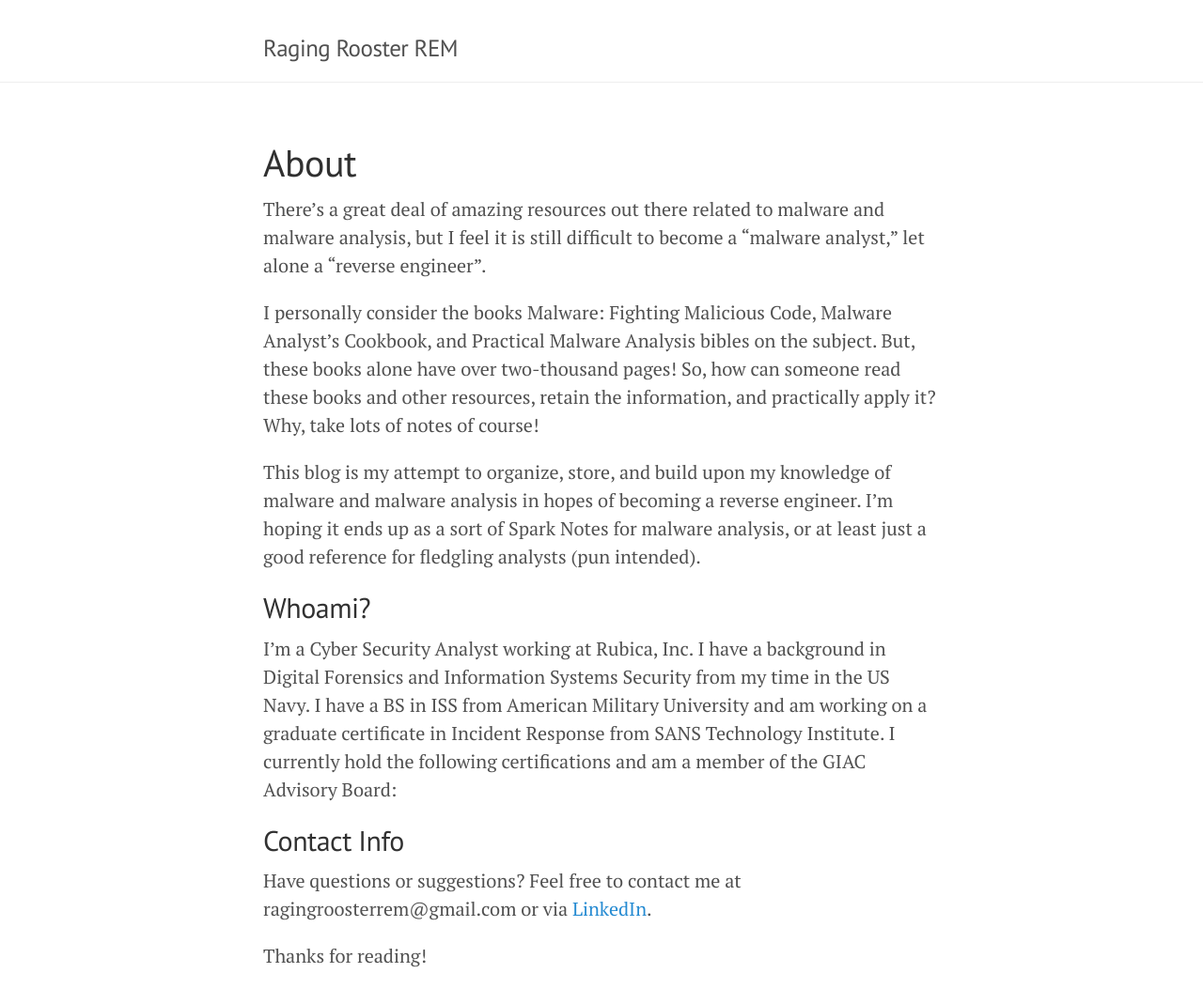
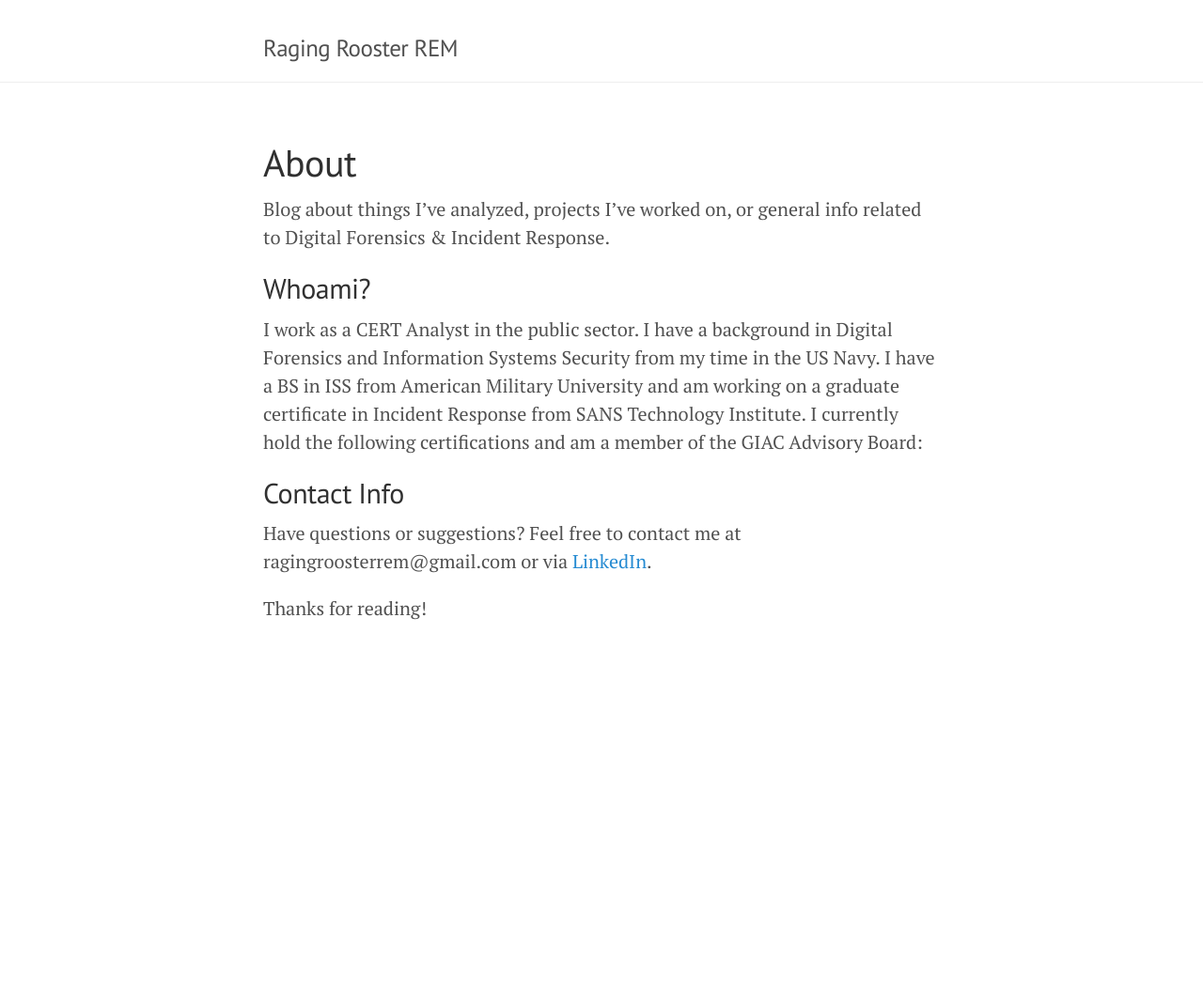
Before and after one commit to ragingrooster/ragingrooster.github.io, a Jekyll site: the page built from about.md, in a window 1280 px wide, cut to the strip 104-1217 px from the top of the page. Shown: the top 1069 px of the strip at 94% size. Built offline with Jekyll 4.4.1, drawn with Linux system fonts in a browser that asks for light colours; a script that is not in the unit is left out; after the commit the page ends 900 px from its top, so only the background shows below that.

Commit message:
Update about.md

```diff
--- a/about.md
+++ b/about.md
@@ -3,15 +3,11 @@ layout: page
 title: About
 ---
 
-There's a great deal of amazing resources out there related to malware and malware analysis, but I feel it is still difficult to become a "malware analyst," let alone a "reverse engineer".
-
-I personally consider the books Malware: Fighting Malicious Code, Malware Analyst's Cookbook, and Practical Malware Analysis bibles on the subject. But, these books alone have over two-thousand pages! So, how can someone read these books and other resources, retain the information, and practically apply it? Why, take lots of notes of course!
-
-This blog is my attempt to organize, store, and build upon my knowledge of malware and malware analysis in hopes of becoming a reverse engineer. I'm hoping it ends up as a sort of Spark Notes for malware analysis, or at least just a good reference for fledgling analysts (pun intended).
+Blog about things I've analyzed, projects I've worked on, or general info related to Digital Forensics & Incident Response.
 
 ## Whoami?
 
-I'm a Cyber Security Analyst working at Rubica, Inc. I have a background in Digital Forensics and Information Systems Security from my time in the US Navy. I have a BS in ISS from American Military University and am working on a graduate certificate in Incident Response from SANS Technology Institute. I currently hold the following certifications and am a member of the GIAC Advisory Board:
+I work as a CERT Analyst in the public sector. I have a background in Digital Forensics and Information Systems Security from my time in the US Navy. I have a BS in ISS from American Military University and am working on a graduate certificate in Incident Response from SANS Technology Institute. I currently hold the following certifications and am a member of the GIAC Advisory Board:
 
  <div data-iframe-width="150" data-iframe-height="270" data-share-badge-id="be557b35-16c8-4411-9016-a20b30b84285"></div>
   <script type="text/javascript">
```
